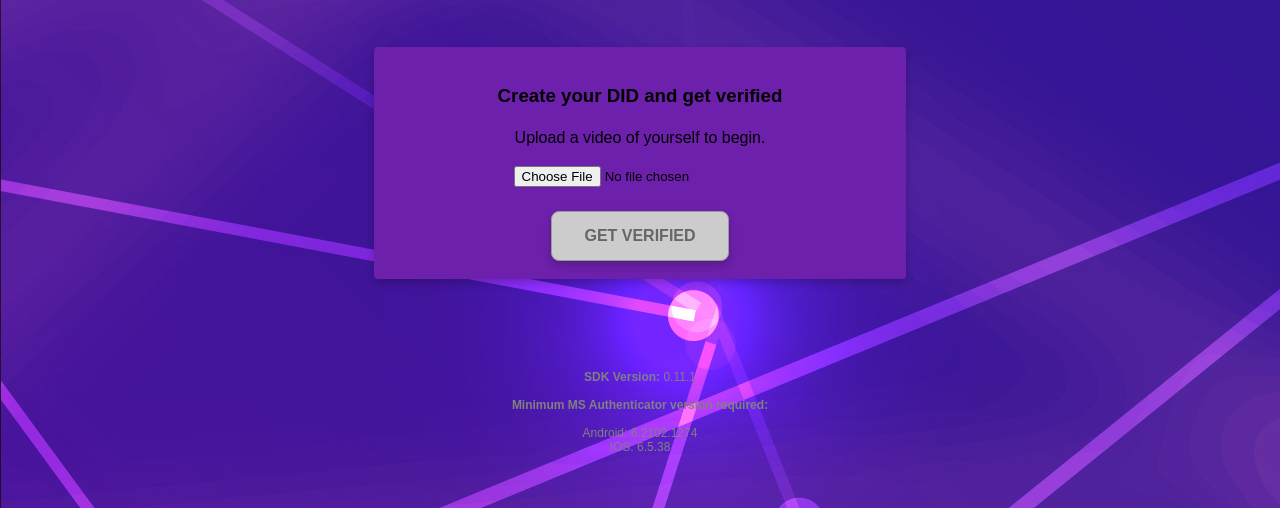
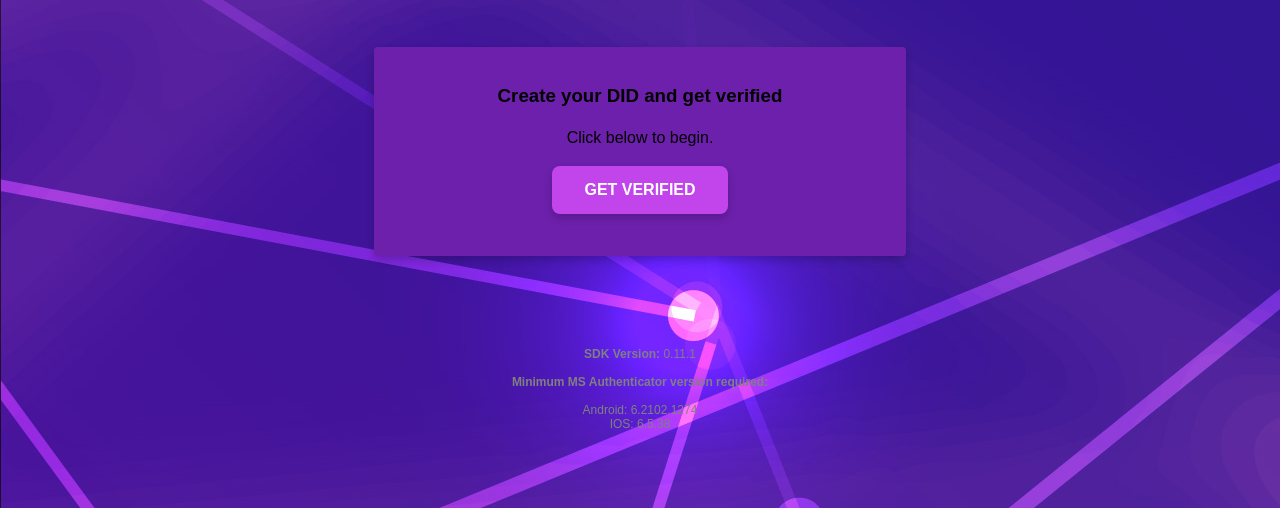
Before and after one commit to samkgossett/Defiant, a website: page public/index.html in a window 1280 px wide. Shown: the part 292-800 px from the top of the page. Drawn offline with Linux system fonts and the light colour scheme.

Commit message:
changed order

```diff
--- a/public/index.html
+++ b/public/index.html
@@ -154,13 +154,15 @@
                     <div class="container">
 
                         <h3><b>Create your DID and get verified</b></h3>
-                        <p id="userVidText">Upload a video of yourself to begin.</p>
+
+                        <p id="userVidText">Click below to begin.</p>
+                        <button type="button" id="verButton" class="button" title="upload video to unlock!">GET
+                            VERIFIED</button>
                         <div id="vidDiv" style="display:block;">
-                            <input id="userVid" type="file" onchange="unlockButton()" accept=" video/*" />
-                            <br><br>
-                            <button type="button" id="verButton" class="button" title="upload video to unlock!"
-                                disabled>GET
-                                VERIFIED</button>
+                            <br>
+                            <input id="userVid" type="file" onchange="uploadedVideo()" accept=" video/*"
+                                style="display:none;" />
+
                         </div>
 
                         <div id="verStage" style="display:none;">
@@ -185,9 +187,10 @@
                                         <p id="user2ver"> Waiting on user 2 verification...</p>
                                         <div id="u2qrcode" style="text-align: center"></div>
                                     </div>
-                                </div><div>
+                                </div>
+                                <div>
                                     <button style="margin: 10px;" type="button" id="sign-in" class="button"
-                                    title="unlocks after both users verify">Unlock your QR code</button>
+                                        title="unlocks after both users verify">Unlock your QR code</button>
                                 </div>
 
                             </div>
@@ -224,17 +227,14 @@
     var signIn = document.getElementById('sign-in');
     var signOut = document.getElementById('sign-out');
     var display = document.getElementById('display');
-
+    var video = document.getElementById('userVid');
     var qrcode = new QRCode("qrcode", { width: 300, height: 300 });
     var u1qrcode = new QRCode("u1qrcode", { width: 300, height: 300 });
     var u2qrcode = new QRCode("u2qrcode", { width: 300, height: 300 });
 
     var othersVerify = document.getElementById('verButton');
 
-    function unlockButton() {
-        document.getElementById("verButton").disabled = false;
-    }
-    verButton.addEventListener('click', () => {
+    function uploadedVideo() {
         document.getElementById('userVidText').innerHTML = "Video sucessfully attached to DID!"
         document.getElementById('userVid').style.display = "none"
         document.getElementById('vidDiv').style.display = "none"
@@ -263,8 +263,10 @@
             }).catch(error => {
                 console.log(error.message);
             })
+    }
 
-
+    verButton.addEventListener('click', () => {
+        document.getElementById('userVid').style.display = "block";
     })
 
     signIn.addEventListener('click', () => {
```
